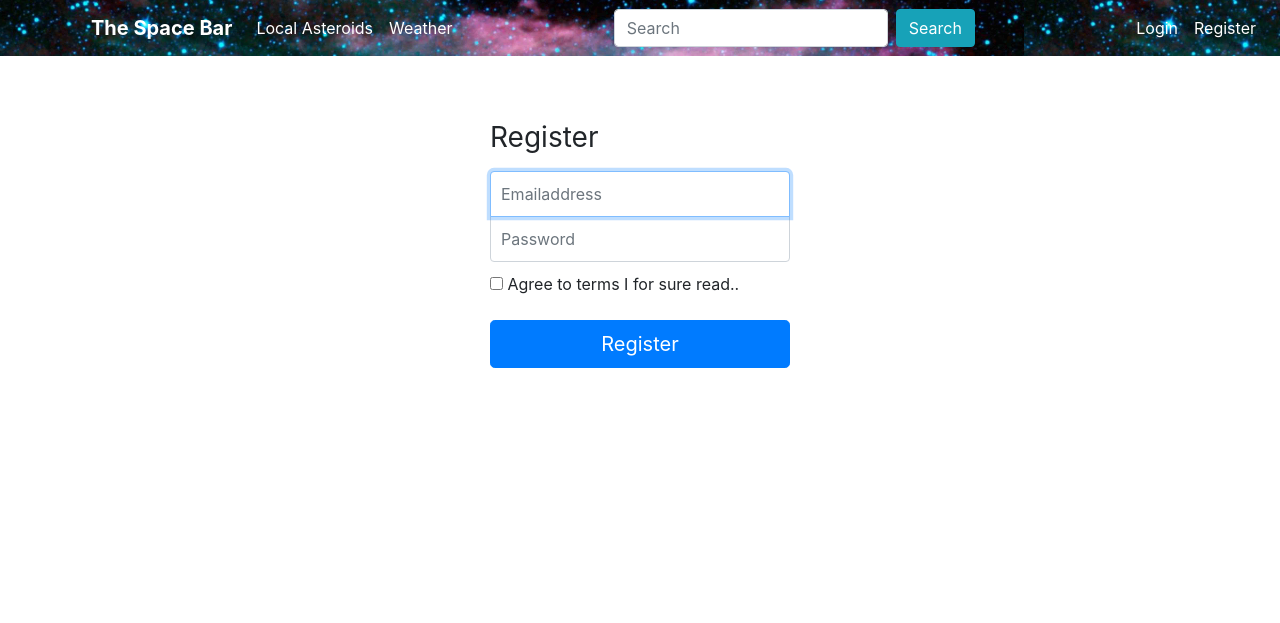
After one commit to woutphilipsen/05_security_authentication, a Symfony app: template templates/security/register.html.twig in a window 1280 px wide. The commit adds this page. Shown: the top 623 px of the page. Run offline with Twig, Linux system fonts and the light colour scheme; the template is opened without the code that fills it, so the values that code supplies are empty; some libraries are stand-ins or nearby versions.

Commit message:
add registration logic & route after register

```diff
--- a/templates/base.html.twig
+++ b/templates/base.html.twig
@@ -58,6 +58,9 @@
                             <li class="nav-item">
                             <a style="color: #fff;" class="nav-link" href="{{ path('app_login') }}">Login</a>
                             </li>
+                            <li class="nav-item">
+                            <a style="color: #fff;" class="nav-link" href="{{ path('app_register') }}">Register</a>
+                            </li>
                         {% endif %}
                 </ul>
             </div>
--- /dev/null
+++ b/templates/security/register.html.twig
@@ -0,0 +1,27 @@
+{% extends 'base.html.twig' %}
+
+{% block title %}Register!{% endblock %}
+
+{% block stylesheets %}
+    {{ parent() }}
+    <link rel="stylesheet" href="{{ asset('css/login.css') }}">
+{% endblock %}
+
+{% block body %}
+
+<form class="form-signin" method="post">
+    {# todo - replace with a symfony form #}
+    <h1 class="h3 mb-3 font-weight-normal">Register</h1>
+    <label for="inputEmail" class="sr-only">Email address</label>
+    <input type="email" name="email" id="inputEmail" class="form-control" placeholder="Emailaddress" required autofocus>
+    <label for="inputPassword" class="sr-only">Password</label>
+    <input type="password" name="password" id="inputPassword" class="form-control" placeholder="Password" required>
+
+    <div class="checkbox mb-3">
+        <label>
+            <input type="checkbox" name="_terms"> Agree to terms I for sure read..
+        </label></div>
+    <button class="btn btn-lg btn-primary btn-block" type="submit">Register</button>
+</form>
+
+{% endblock %}
```
Also changed, not shown: src/Controller/SecurityController.php (+39 -4 lines), src/Security/LoginFormAuthenticator.php (+9 -10 lines).
